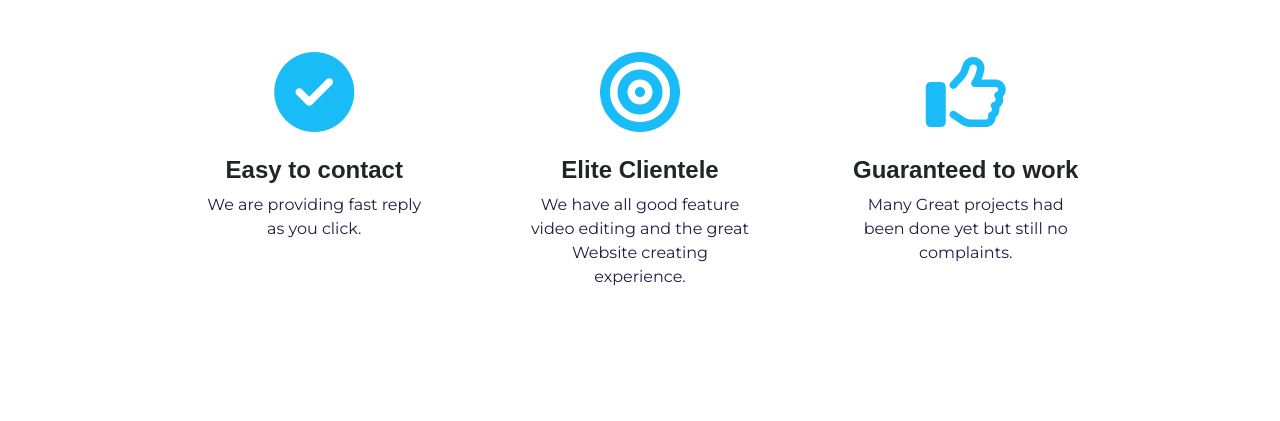
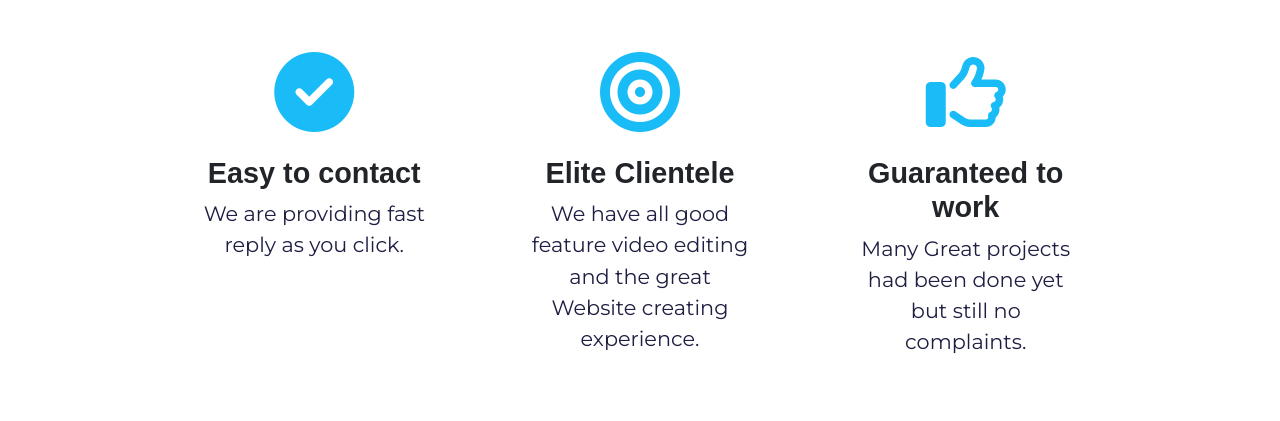
Before and after one commit to encodedguy/VidEdit, a plain HTML site: page index.html in a window 1280 px wide. Shown: the part 845-1266 px from the top of the page. Drawn offline with nearby package versions, Linux system fonts and the light colour scheme.

Commit message:
Update styles.css

```diff
--- a/css/styles.css
+++ b/css/styles.css
@@ -24,13 +24,13 @@ h2 {
 
 h3 {
     font-family: "montserrat-bold", sans-serif;
-    font-size: 1.5rem;
+    font-size: 1.8rem;
     font-weight: bold;
 }
 
 p {
     color: #1e1e42;
-    font-size: 1rem;
+    font-size: 1.3rem;
 }
 
 .container-fluid {
```
